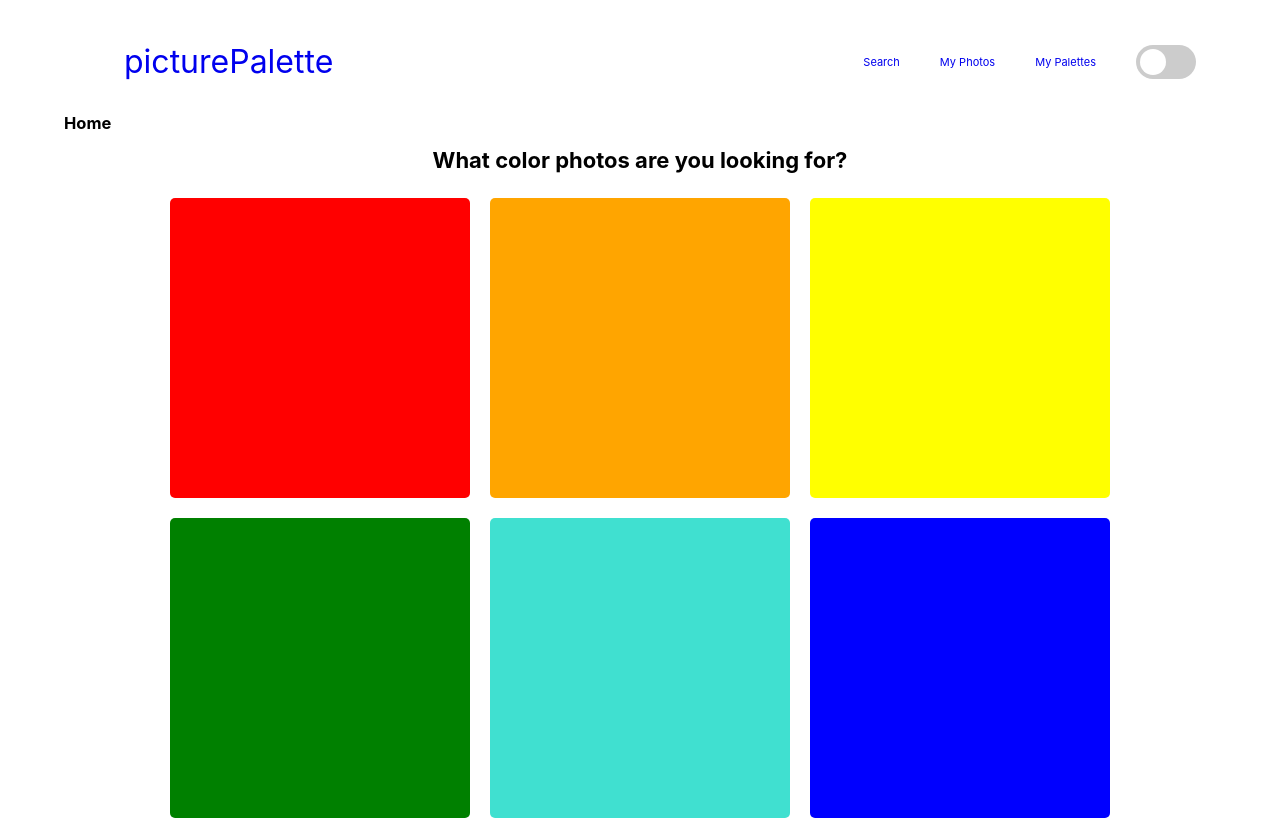
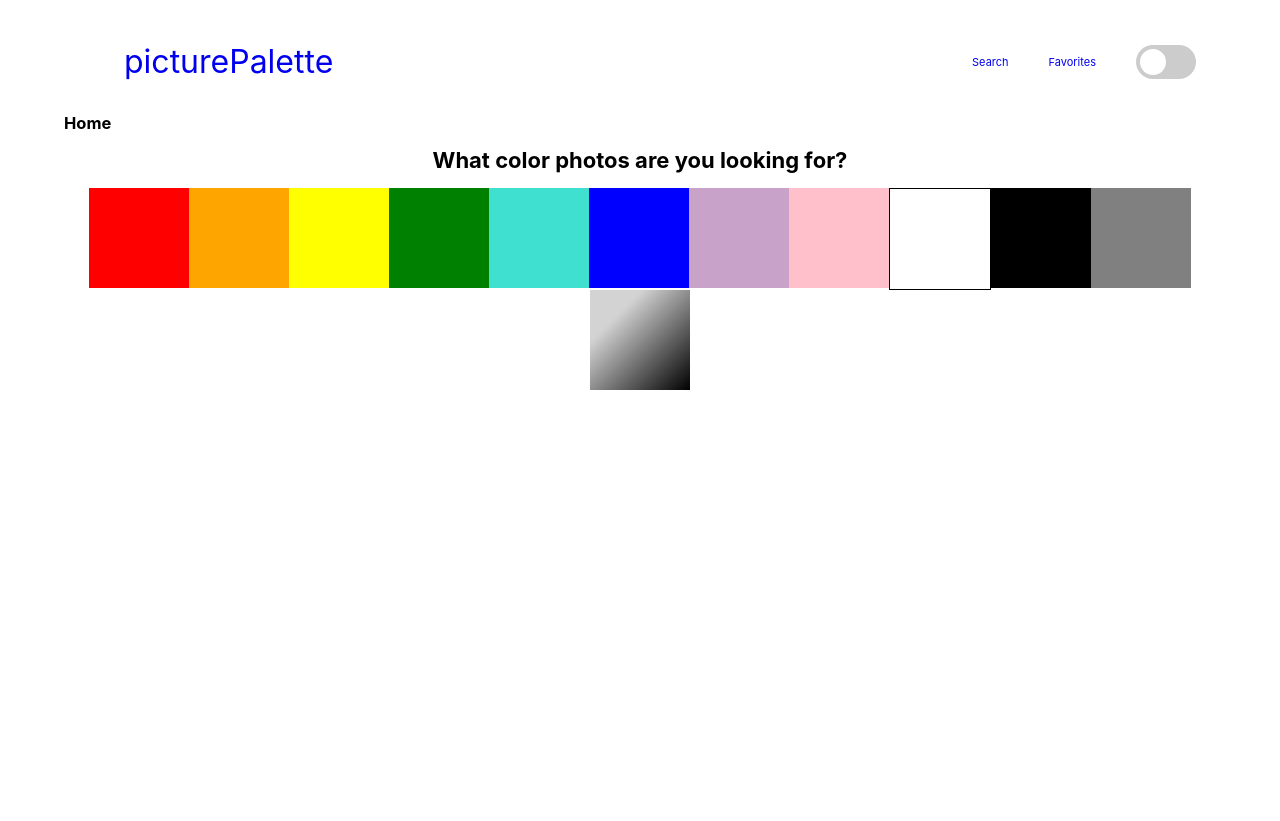
Before and after one commit to bobmatyas/gc-final-project, a website: page index.html in a window 1280 px wide. Shown: the top 821 px of the page. After the commit the page ends 800 px from the top, so only its background shows below. Drawn offline with nearby package versions, Linux system fonts and the light colour scheme; some packages are replaced by stand-ins of ours.

Commit message:
merge favorites and change size of colors

```diff
--- a/css/styles.css
+++ b/css/styles.css
@@ -446,10 +446,8 @@ a {
 
 .color {
   /* background-color: #000; */
-  width: 300px;
-  height: 300px;
-  margin: 10px;
-  border-radius: 5px;
+  width: 100px;
+  height: 100px;
 }
 
 #red {
--- a/index.html
+++ b/index.html
@@ -14,8 +14,7 @@
       <ul class="navigation-menu">
         <li><a href="#" class="logo">picturePalette</a></li>
         <li><a href="#!/search">Search</a></li>
-        <li><a href="#!/photos">My Photos</a></li>
-        <li><a href="#!/palettes">My Palettes</a></li>
+        <li><a href="#!/favorites">Favorites</a></li>
         <li>
           <label class="switch">
           <input type="checkbox">
```
